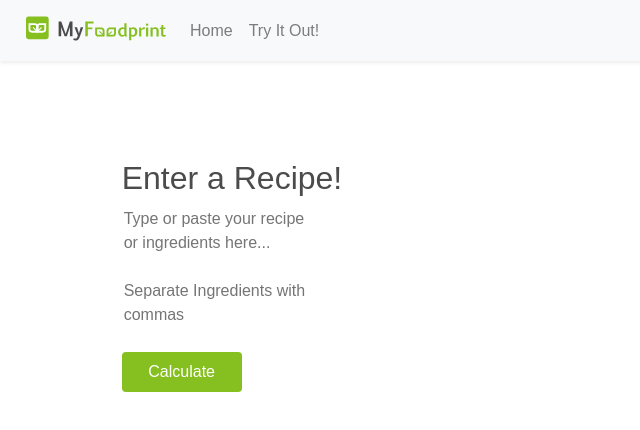
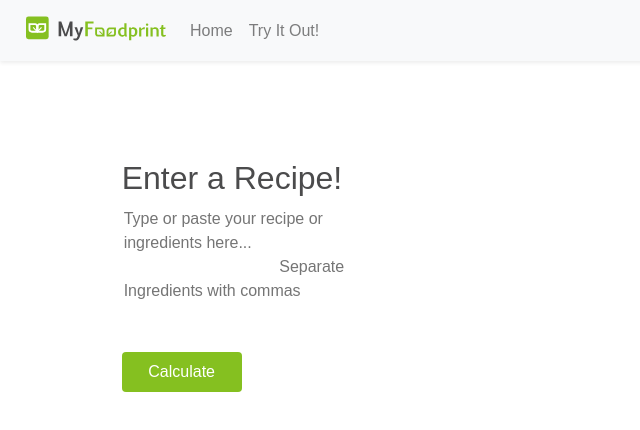
Before and after one commit to CoricovMA/myfoodprint, a React (Create React App) app: page /try in a window 1280 px wide. Shown: the top 430 px of the page, without its empty margins (0-640 px from the left). Built offline with nearby package versions, Linux system fonts and the light colour scheme.

Commit message:
deployment 4

```diff
--- a/src/App.css
+++ b/src/App.css
@@ -82,10 +82,13 @@ body{
 }
 
 #input{
-  width: 200px;
+  width: 70%;
   height: 140px;
-  border: 0;
+  border-style: none;
+  border-color: Transparent;
+  overflow: auto;
   resize: none;
+  outline: none;
 }
 
 #input:focus{
--- a/src/Pages/TryPage.jsx
+++ b/src/Pages/TryPage.jsx
@@ -67,10 +67,12 @@ function TextAr() {
                 lg={4}
             >
                 <h2 id='input-title'>Enter a Recipe!</h2>
-                <textarea id='input'
-                          placeholder='Type or paste your recipe or ingredients here...
+                <textarea
+                        style={{ border: 'none'}}
+                        id='input'
+                        placeholder='Type or paste your recipe or ingredients here...
                                    Separate Ingredients with commas'
-                          onChange={e => setReqIngredients(e.target.value)}
+                        onChange={e => setReqIngredients(e.target.value)}
                 />
 
                 <br/>
```
